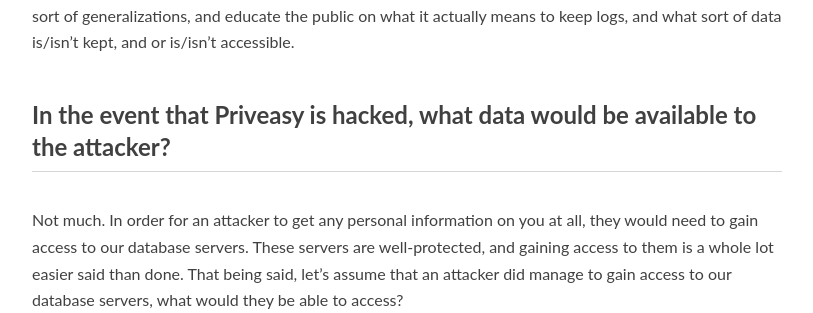
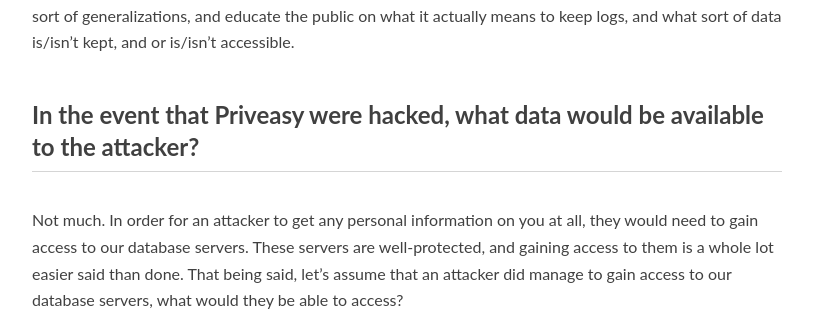
Before and after one commit to P5vc/WebserverBackend, a Django app: template Priveasy/mainSite/templates/policies/PrivacyPolicy.html in a window 1280 px wide. Shown: the part 2149-2462 px from the top of the page, without its empty margins (233-1046 px from the left). Run offline with Django 3.2, Linux system fonts and the light colour scheme; the template is opened without the code that fills it, so the values that code supplies are empty; parts of the project's set-up code (start-up, migrations or seed data) failed here and were passed over.

Commit message:
Corrected a grammatical mistake

```diff
--- a/Priveasy/mainSite/templates/policies/PrivacyPolicy.html
+++ b/Priveasy/mainSite/templates/policies/PrivacyPolicy.html
@@ -305,7 +305,7 @@
 			</ol>
 			<p>It should also be made clear that the logging that is done by our VPN servers, <strong>has nothing to do with your connection information or internet traffic</strong>. Therefore even if the logs could be retrieved, they would contain no user IP addresses, timestamps, internet traffic data, etc.</p>
 			<p>Most VPN providers just claim “no logging” and end it there, due to the commonality of the above paragraph. However, because Priveasy is focused on transparency, we felt it important not to make any sort of generalizations, and educate the public on what it actually means to keep logs, and what sort of data is/isn’t kept, and or is/isn’t accessible.</p>
-		<h2 id="in-the-event-that-priveasy-is-hacked-what-data-would-be-available-to-the-attacker">In the event that Priveasy is hacked, what data would be available to the attacker?</h2>
+		<h2 id="in-the-event-that-priveasy-were-hacked-what-data-would-be-available-to-the-attacker">In the event that Priveasy were hacked, what data would be available to the attacker?</h2>
 			<p>Not much. In order for an attacker to get any personal information on you at all, they would need to gain access to our database servers. These servers are well-protected, and gaining access to them is a whole lot easier said than done. That being said, let’s assume that an attacker did manage to gain access to our database servers, what would they be able to access?</p>
 			<p>Well, everything in our database. For a full overview of all of our database entries, feel free to read through <a href="https://github.com/P5vc/WebserverBackend/blob/master/Priveasy/mainSite/models.py">this file</a>. However, if we’re being honest, there’s almost nothing of use to them in our database. It mostly contains administrative entries (entries that help the site function, but don’t really matter if they’re made public).</p>
 			<p>The only personal information they’d be able to get on you would be your first name (assuming you provided your real one… which is not required) and your email address (which again, can be a burner). Other than that, if you had any unencrypted pastes, URL shorteners, or email forwarders, those would be available too.</p>
```
